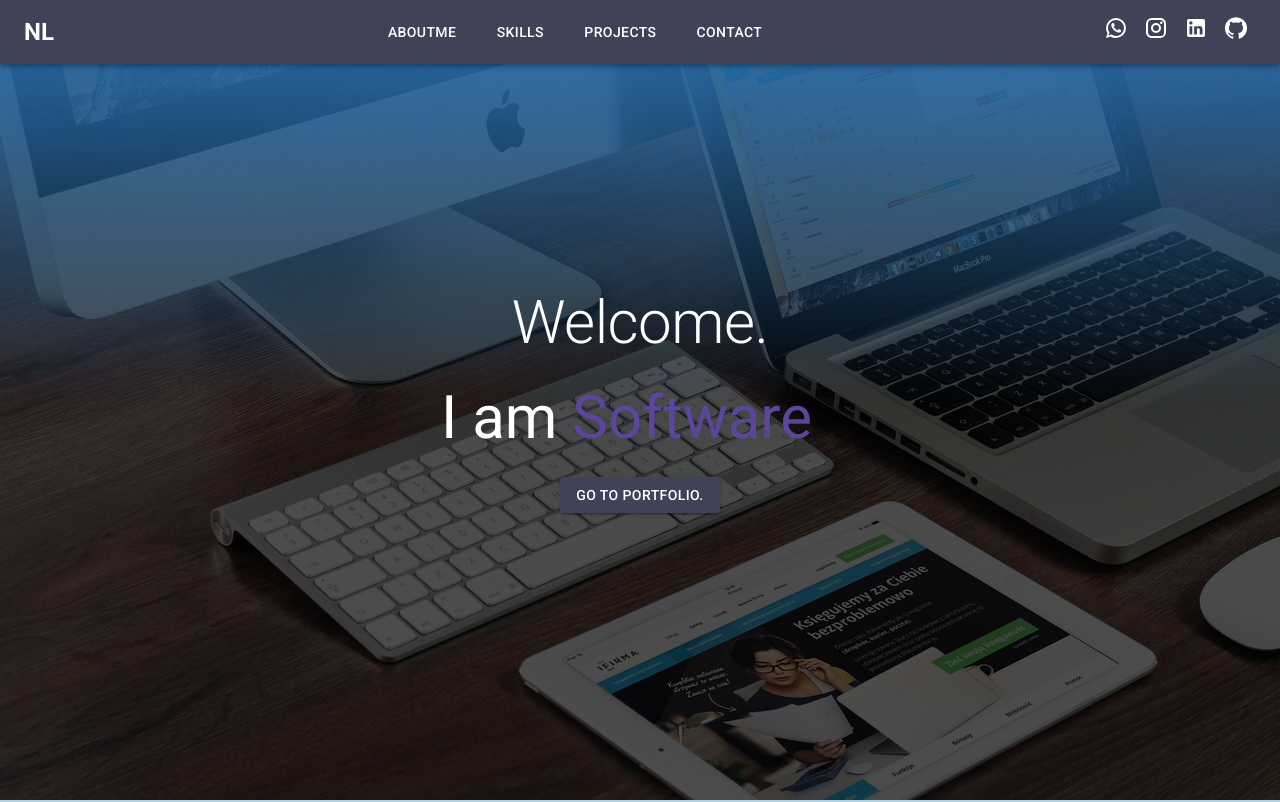
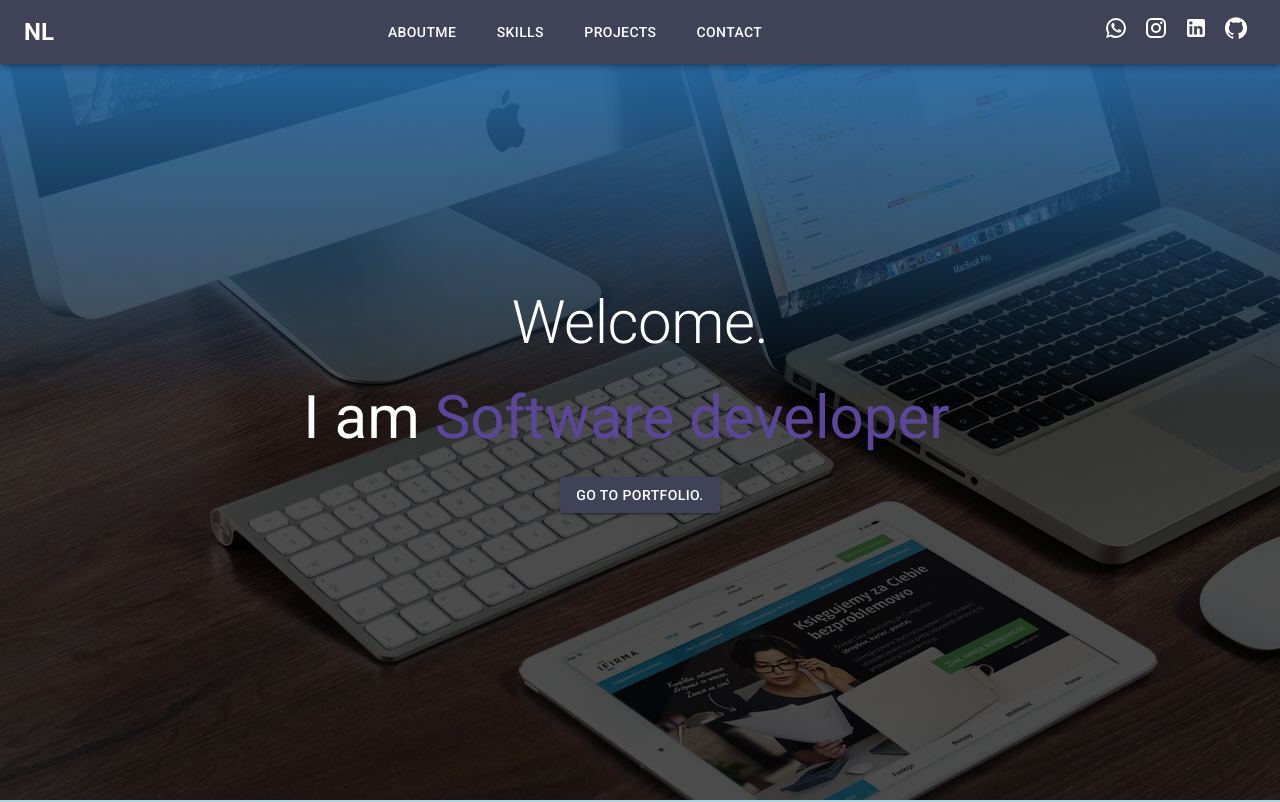
Before and after one commit to nicolamberto/portfolioreact, a React (Vite) app: page / in a window 1280 px wide. Shown: the top 802 px of the page. Built offline with nearby package versions, Linux system fonts and the light colour scheme.

Commit message:
add animations

```diff
--- a/src/components/Presentacion.jsx
+++ b/src/components/Presentacion.jsx
@@ -1,12 +1,15 @@
 import { Box, Button, Typography, } from "@mui/material";
 import fondo from '../images/fondo-inicio.jpg'
 import { Typewriter } from 'react-simple-typewriter'
+import {motion} from 'framer-motion'
 
 
 
 
 
 export default function Presentacion (){
+
+
     return(
         <Box sx={{
             display:'flex',
@@ -20,7 +23,8 @@ export default function Presentacion (){
 
 
         }} >
-            <Box sx={{
+            <Box
+             sx={{
                 display:'flex',
                 flexDirection:'column',
                 justifyContent:'center',
@@ -28,22 +32,22 @@ export default function Presentacion (){
                 gap:3,
                 color:'white'
             }}>
+                <Typography component={motion.div} initial={{x:-1000}} animate={{x:0}} transition={{duration:1}}  sx={{fontSize:{xs:35, sm:50, md:60}}} variant="h2">Welcome. </Typography>
 
-                <Typography sx={{fontSize:{xs:35, sm:50, md:60}}} variant="h2">Welcome. </Typography>
-                <Typography sx={{fontSize:{xs:30, sm:50, md:60}}} variant="h3">I am
-                <Typography sx={{fontSize:{xs:30, sm:50, md:60}, color:'#5C469C'}} variant="span">
+                <Typography component={motion.div} initial={{x:1000}} animate={{x:0}} transition={{duration:1}} sx={{fontSize:{xs:30, sm:50, md:60}}} variant="h3">I am
+                <Typography  sx={{fontSize:{xs:30, sm:50, md:60}, color:'#5C469C'}} variant="span">
                 <Typewriter
                 words={[' Software developer']}
                 loop={false}
                 cursor
                 cursorStyle='_'
-                typeSpeed={70}
+                typeSpeed={100}
                 deleteSpeed={50}
                 delaySpeed={1000}
                 />
                 </Typography>
                 </Typography>
-                <Button variant="contained" component={'a'} href="#projects">Go to portfolio. </Button>
+                <Button initial={{y:1000}} animate={{y:0}} transition={{duration:2}} variant="contained" component={motion.a} href="#projects">Go to portfolio. </Button>
 
             </Box>
 
```
Also changed, not shown: src/components/NavListDrawer.txt (deleted).
